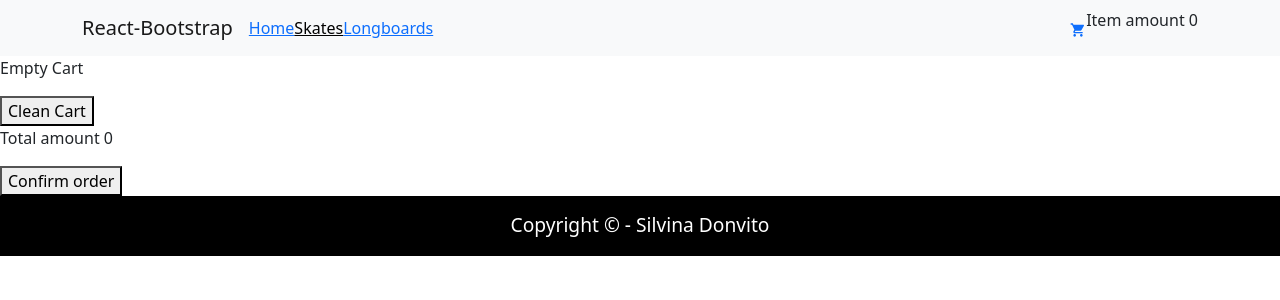
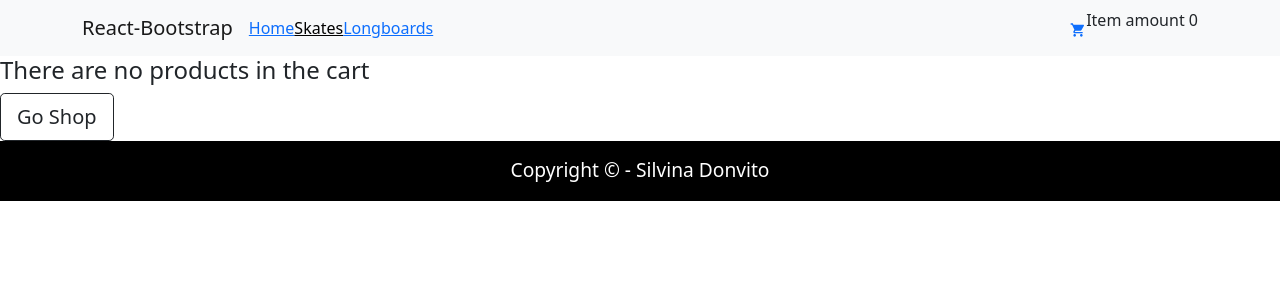
Before and after one commit to SilvinaD/ecommerce-silvinad, a React (Create React App) app: page /cart in a window 1280 px wide. Shown: the top 300 px of the page. Built offline with nearby package versions, Linux system fonts and the light colour scheme.

Commit message:
Ajustes en cart y cartItem

```diff
--- a/src/components/Cart/Cart.js
+++ b/src/components/Cart/Cart.js
@@ -1,13 +1,17 @@
-import {addDoc, collection, getFirestore, serverTimestamp} from "firebase/firestore";
-import Swal from 'sweetalert2';
+import {useState} from "react"
+import {Button} from "react-bootstrap"
+import {Link} from "react-router-dom"
+import {addDoc, collection, getFirestore, serverTimestamp} from "firebase/firestore"
+import Swal from 'sweetalert2'
 
-import {UseCartContext} from "../../context/CartContext";
-import CartItem from "./CartItem";
+import {UseCartContext} from "../../context/CartContext"
+import CartItem from "./CartItem"
 
 
   const Cart = () => {
 
-    const {CartList, EmptyCart, PriceTotal, IconCart} = UseCartContext();
+    const {CartList, EmptyCart, PriceTotal, IconCart} = UseCartContext()
+    const [order, setOrder] = useState(false)
 
     const createOrder = () => {
 
@@ -23,6 +27,7 @@ import CartItem from "./CartItem";
 
         request
             .then((resp) => {
+              setOrder(resp.id)
               Swal.fire("Your purchase was succesful!", 'Order number:  ' + resp.id,  'success');
 
             })
@@ -34,24 +39,35 @@ import CartItem from "./CartItem";
             })
     }
 
+    if (CartList.length < 1) {
 
       return (
-    <>
         <div>
-      {CartList.length < 1 ? (
-        <p>Empty Cart</p>
-      ) : (
-        CartList.map((i) => <CartItem key={i.item.id} item ={i.item} counter= {i.counter}/>)
-      ) }
+          <h4>There are no products in the cart</h4>
+
+          <Link to={"/"} >
+            <Button variant='outline-dark' size='lg' > Go Shop </Button>
+          </Link>
         </div>
+      )
 
+  } else {
+
+      return (
+          <div>
+              <h1>The Cart</h1>
+
+              {CartList.map((i) => <CartItem key={i.item.id} item ={i.item} counter= {i.counter}/>)}
+              <p>Total item {IconCart()} </p>
+              <p>Total amount {PriceTotal()} </p>
+
+              <div>
               <button onClick={EmptyCart}>Clean Cart</button>
-    <p>Total amount {PriceTotal()} </p>
-    {IconCart() < 1 ? <p> </p> : <p> Item { IconCart() } </p>}
               <button onClick={createOrder}>Confirm order</button>
-
-    </>
+              </div>
+          </div>
       );
+  }
 };
 
 export default Cart;
--- a/src/components/Cart/CartItem.js
+++ b/src/components/Cart/CartItem.js
@@ -2,12 +2,13 @@ import {UseCartContext} from '../../context/CartContext'
 
 const CartItem = ({item, counter}) => {
     const {DelItem} = UseCartContext()
-    const {title, id} = item
+    const {title, price, id} = item
 
   return (
     <div>
         <h3>{title}</h3>
-        <p>{counter}</p>
+        <p>Price: ${price * counter}</p>
+        <p>Units: {counter}</p>
         <button onClick={() => DelItem (id)}>Delete Item</button>
     </div>
   )
```
Lines whose indentation alone changed are shown as unchanged.
